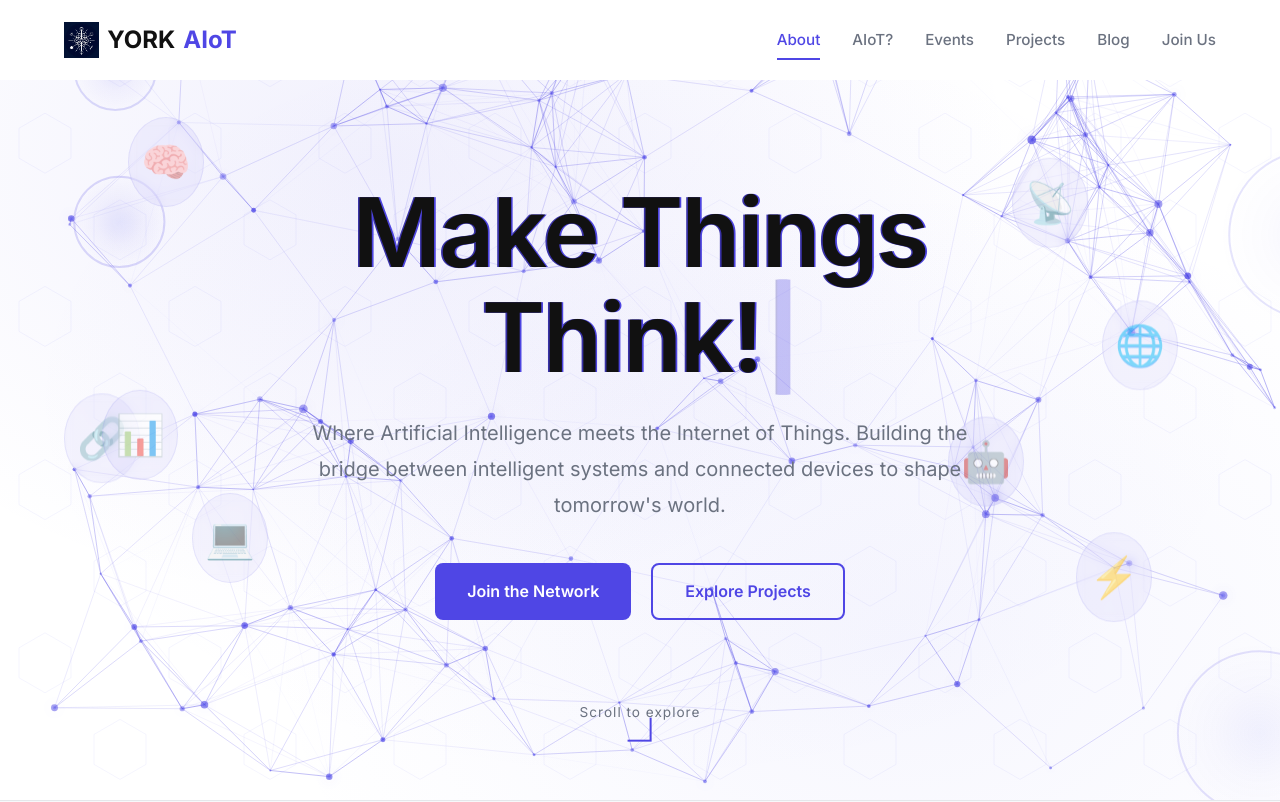
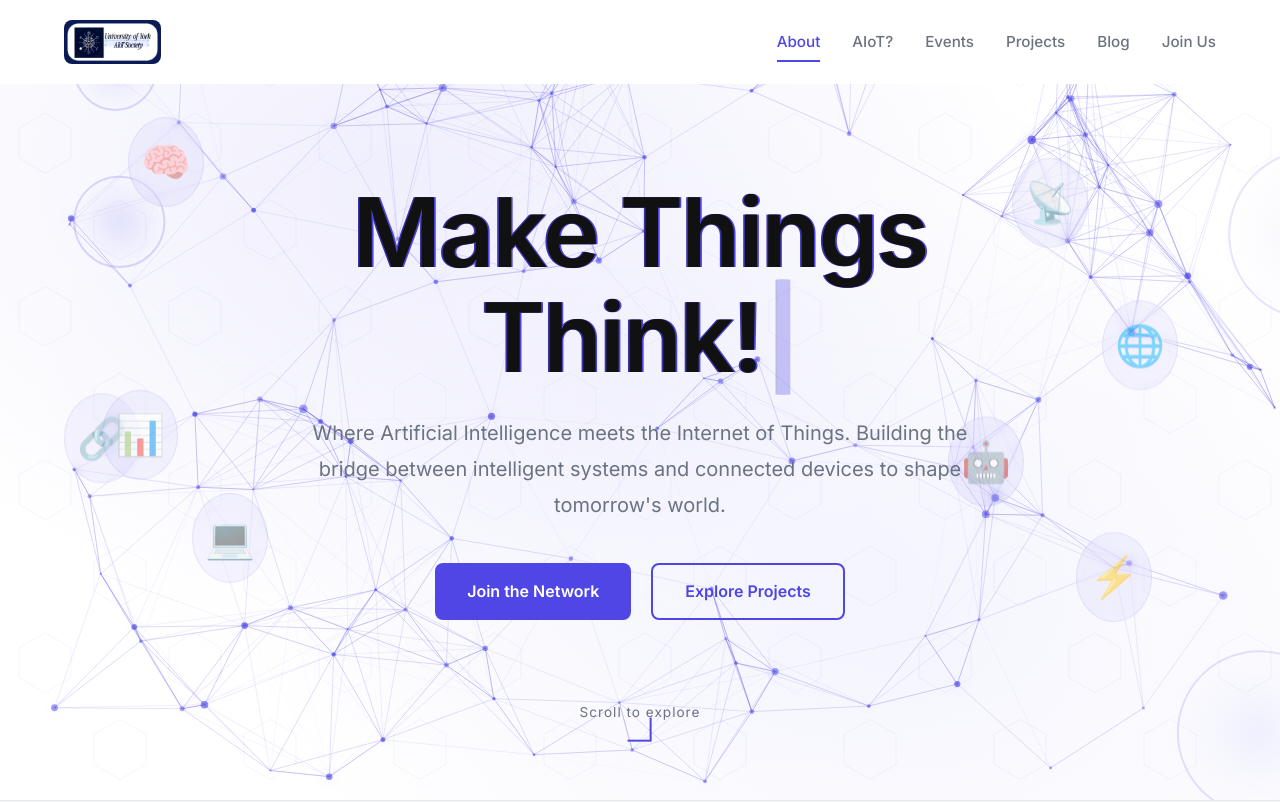
Before and after one commit to NithishSagar/AIoT, a React (Vite) app: page / in a window 1280 px wide. Shown: the top 802 px of the page. Built offline with nearby package versions, Linux system fonts and the light colour scheme; the HTML template or start-up script is replaced by a standard one.

Commit message:
Nav: Updated logo

```diff
--- a/src/components/Navbar/Navbar.css
+++ b/src/components/Navbar/Navbar.css
@@ -25,26 +25,15 @@
 }
 
 .navbar-logo {
-  font-family: var(--font-display);
-  font-size: 1.5rem;
-  font-weight: 700;
   display: flex;
   align-items: center;
-  gap: 8px;
   text-decoration: none;
 }
 
 .logo-image {
-  height: 36px;
+  height: 44px;
   width: auto;
-}
-
-.logo-text {
-  color: var(--color-text);
-}
-
-.logo-accent {
-  color: var(--color-accent);
+  border-radius: 8px;
 }
 
 .navbar-links {
--- a/src/components/Navbar/Navbar.jsx
+++ b/src/components/Navbar/Navbar.jsx
@@ -58,9 +58,7 @@ const Navbar = () => {
     <nav className={`navbar ${isScrolled ? 'scrolled' : ''}`}>
       <div className="navbar-container">
         <a href="#" className="navbar-logo">
-          <img src="/logo.jpeg" alt="YORK AIoT" className="logo-image" />
-          <span className="logo-text">YORK</span>
-          <span className="logo-accent">AIoT</span>
+          <img src="/Logo1.jpeg" alt="Logo" className="logo-image" />
         </a>
 
         <div className={`navbar-links ${isMobileMenuOpen ? 'open' : ''}`}>
```
Also changed, not shown: public/Logo1.jpeg (added), 5 other files (tests, documents, lock files or other folders).
